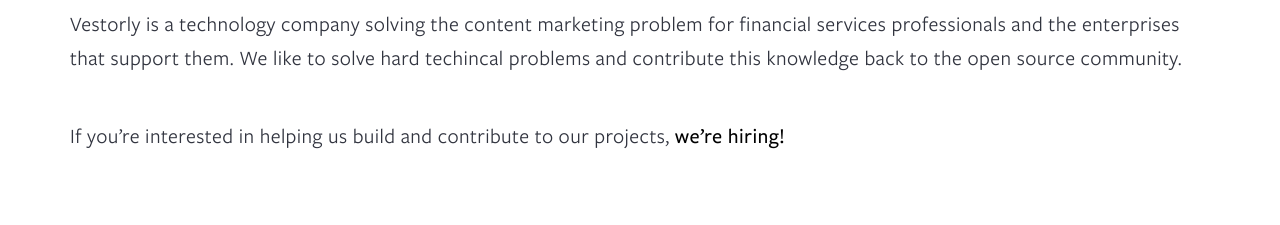
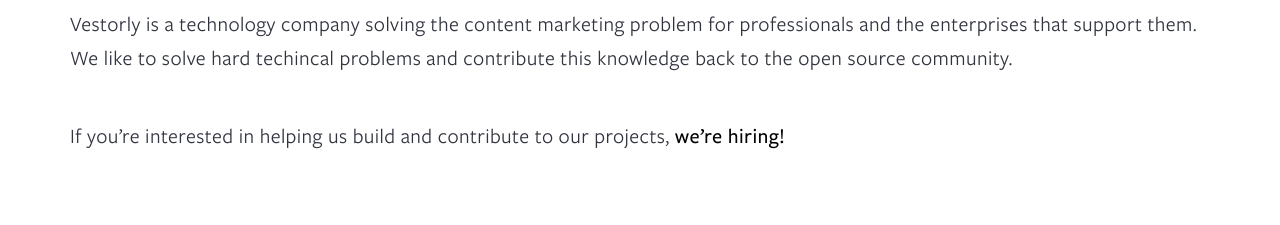
Before and after one commit to isabella232/vestorly.github.io, a plain HTML site: page index.html in a window 1280 px wide. Shown: the part 727-952 px from the top of the page. Drawn offline with Linux system fonts and the light colour scheme.

Commit message:
remove copy

```diff
--- a/index.html
+++ b/index.html
@@ -50,7 +50,7 @@
 		<div class="section section-intro">
 			<div class="container">
 				<h3>VESTORLY OPEN SOURCE PROJECTS</h3>
-				<p>Vestorly is a technology company solving the content marketing problem for financial services professionals and the enterprises that support them.  We like to solve hard techincal problems and contribute this knowledge back to the open source community.</p>
+				<p>Vestorly is a technology company solving the content marketing problem for professionals and the enterprises that support them.  We like to solve hard techincal problems and contribute this knowledge back to the open source community.</p>
 				<p>If you’re interested in helping us build and contribute to our projects, <a href="https://www.vestorly.com/contact"><strong>we’re hiring!</strong></a></p>
 			</div><!-- /.container -->
 		</div><!-- /.section -->
```
